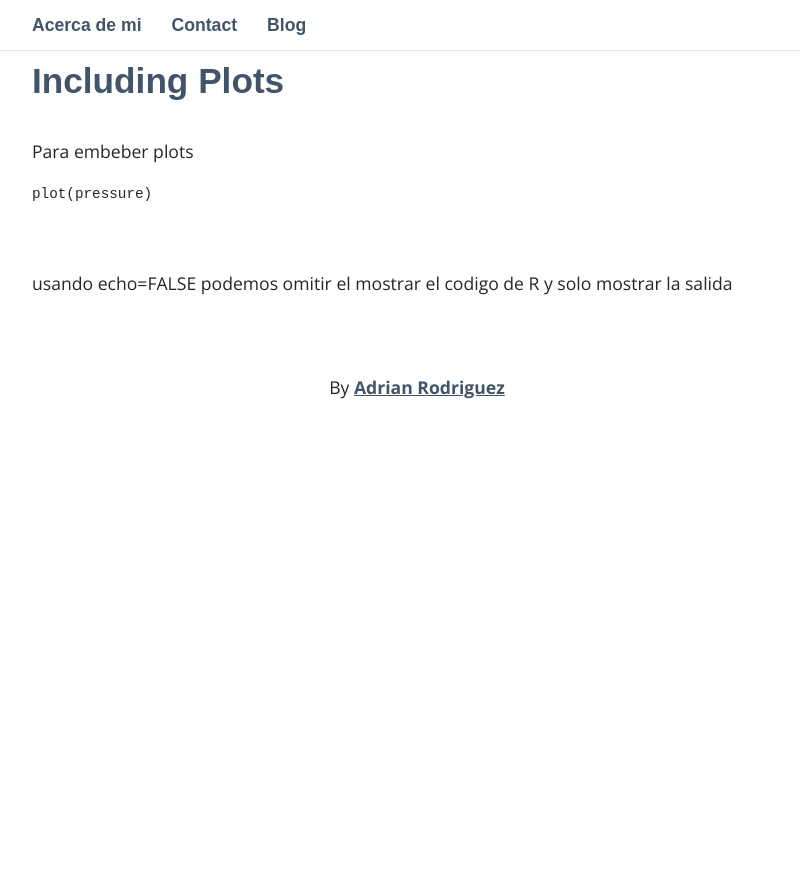
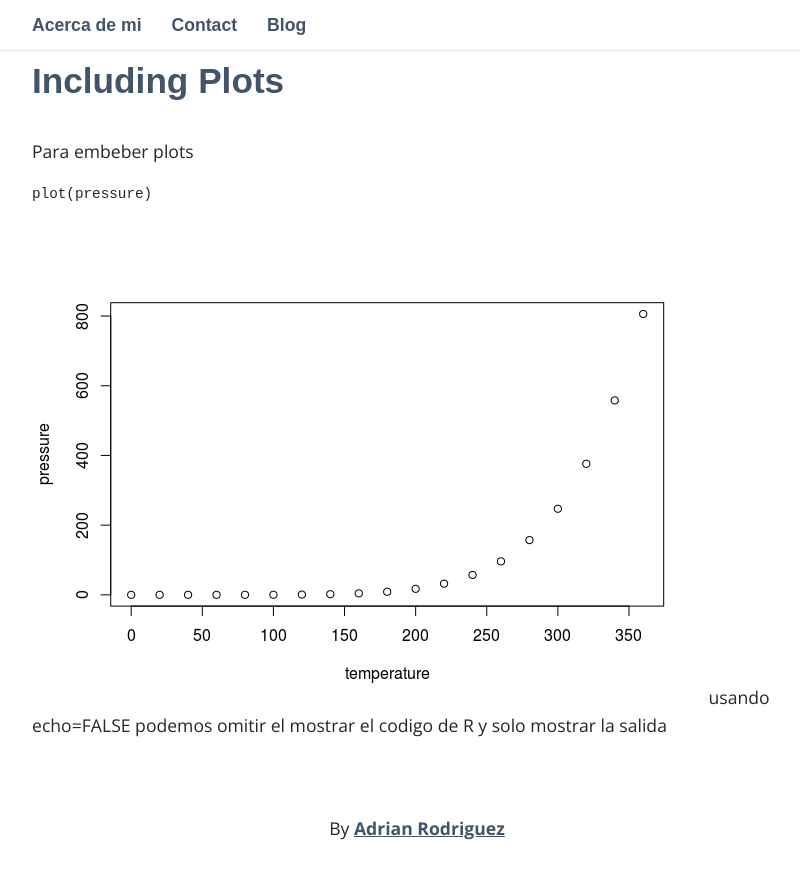
Before and after one commit to adrian-rdz/adrian-rdz.github.io, a Jekyll site: the page built from _posts/2017-12-16-Crear-entradas-github-en-Rmarkdown.md, in a window 1280 px wide and 900 px high, scrolled down 2272 px. Shown: the top 879 px of the window, without its empty margins (223-1023 px from the left). Built offline with Jekyll 4.4.1, drawn with Linux system fonts in a browser that asks for light colours; some web fonts are replaced; our own code applies the rules of GitHub Pages for plain Markdown files; before the commit the page ends 2730 px from its top, so only the background shows below that.

Commit message:
Correcion liga imagen 6

````diff
--- a/_posts/2017-12-16-Crear-entradas-github-en-Rmarkdown.md
+++ b/_posts/2017-12-16-Crear-entradas-github-en-Rmarkdown.md
@@ -45,6 +45,5 @@ Para embeber plots
 plot(pressure)
 ```
 
-![](adrian-rdz.github.io/_posts/2017-12-16-Crear-entradas-github-en-Rmarkdown_files/figure-markdown_github-ascii_identifiers/pressure-1.png)
-
+![](https://raw.githubusercontent.com/adrian-rdz/adrian-rdz.github.io/master/_posts/2017-12-16-Crear-entradas-github-en-Rmarkdown_files/figure-markdown_github-ascii_identifiers/pressure-1.png)
 usando echo=FALSE podemos omitir el mostrar el codigo de R y solo mostrar la salida
````
